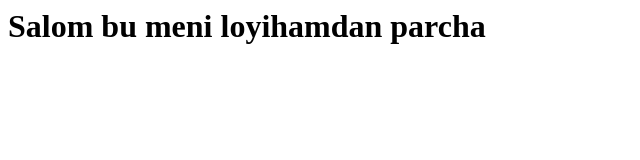
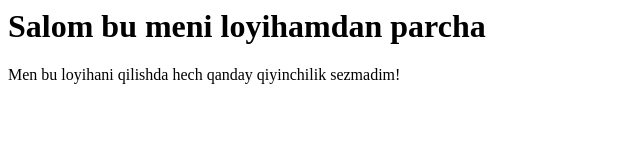
Before and after one commit to nodirbahodirovich412-lgtm/git-darlik, a plain HTML site: page index.html in a window 1280 px wide. Shown: the whole page, without its empty margins (0-640 px from the left). Drawn offline with Linux system fonts and the light colour scheme.

Commit message:
Update index.html

```diff
--- a/index.html
+++ b/index.html
@@ -5,5 +5,6 @@
   </head>
   <body>
     <h1>Salom bu meni loyihamdan parcha</h1>
+    <p>Men bu loyihani qilishda hech qanday qiyinchilik sezmadim!</p>
   </body>
 </html>
```
